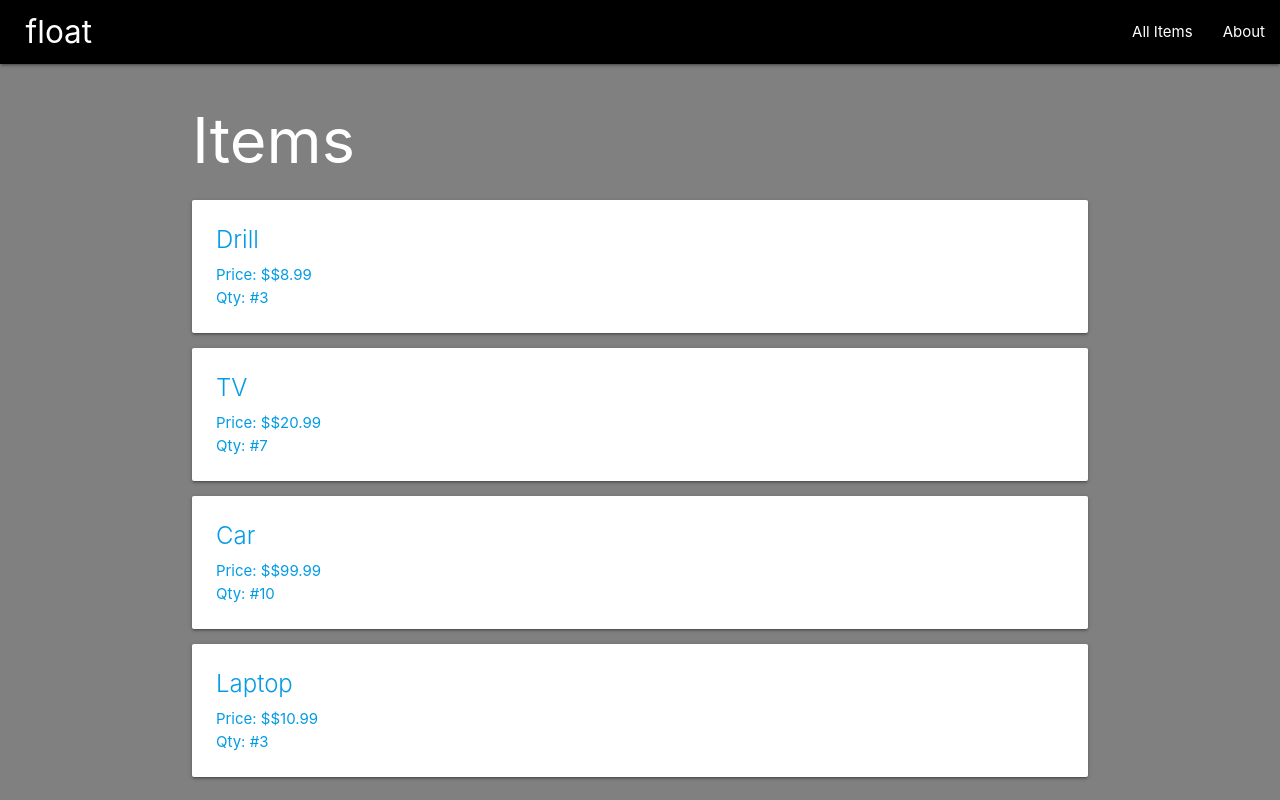
After one commit to kevcoder247/float, a Django app: page /items/ in a window 1280 px wide. The commit adds this page. Run offline with Django 4.2, Linux system fonts and the light colour scheme.

Commit message:
seed data added for rendering purposes

```diff
--- a/main_app/templates/base.html
+++ b/main_app/templates/base.html
@@ -24,12 +24,11 @@
 
                 <ul class="right">
                     <!-- changes below -->
+                    <li><a href="{% url 'index' %}">All Items</a></li>
                     <li><a href="{% url 'about' %}">About</a></li>
 
+
                 </ul>
-
-
-
             </div>
         </nav>
     </header>
--- /dev/null
+++ b/main_app/templates/items/index.html
@@ -0,0 +1,13 @@
+{%extends 'base.html'%} {%block content%}
+<h1>Items</h1>
+{%for item in items%}
+<div class="card">
+    <a href="/">
+        <div class="card-content">
+            <span class="card-title">{{item.name}}</span>
+            <p>Price: ${{item.price}}</p>
+            <p>Qty: #{{item.qty}}</p>
+        </div>
+    </a>
+</div>
+{%endfor%} {%endblock%}
--- a/main_app/urls.py
+++ b/main_app/urls.py
@@ -4,4 +4,5 @@ from .import views
 urlpatterns = [
     path('', views.home, name='home'),
     path('about/', views.about, name='about'),
+    path('items/', views.items_index, name='index'),
 ]
--- a/main_app/views.py
+++ b/main_app/views.py
@@ -9,3 +9,22 @@ def home(request):
 
 def about(request):
     return render(request, 'about.html')
+
+
+#Seed Data
+class Item:
+    def __init__(self, name, price, qty):
+        self.name = name
+        self.price = price
+        self.qty = qty
+
+items = [
+    Item('Drill', '$8.99', 3),
+    Item('TV', '$20.99', 7),
+    Item('Car', '$99.99', 10),
+    Item('Laptop', '$10.99', 3),
+]
+
+def items_index(request):
+   #item = Item.objects.all()
+    return render(request, 'items/index.html', {'items': items})
```
